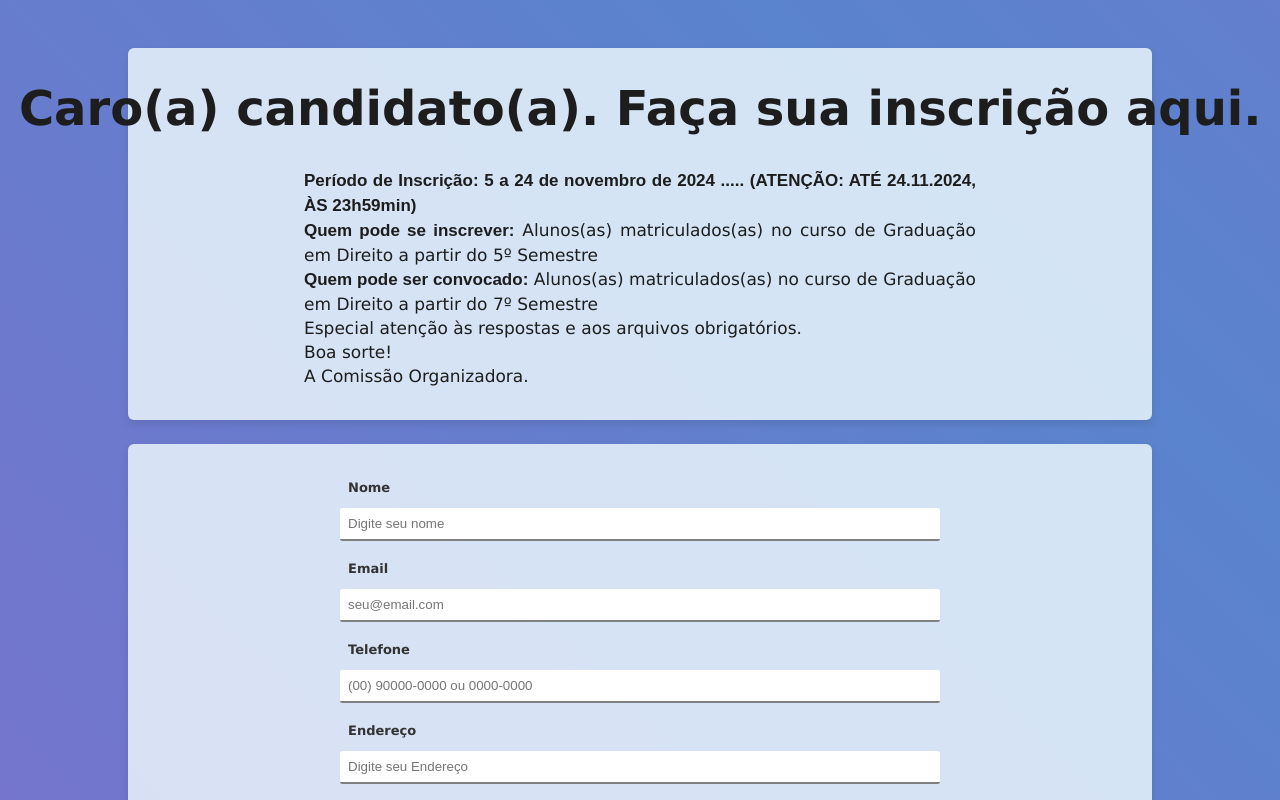
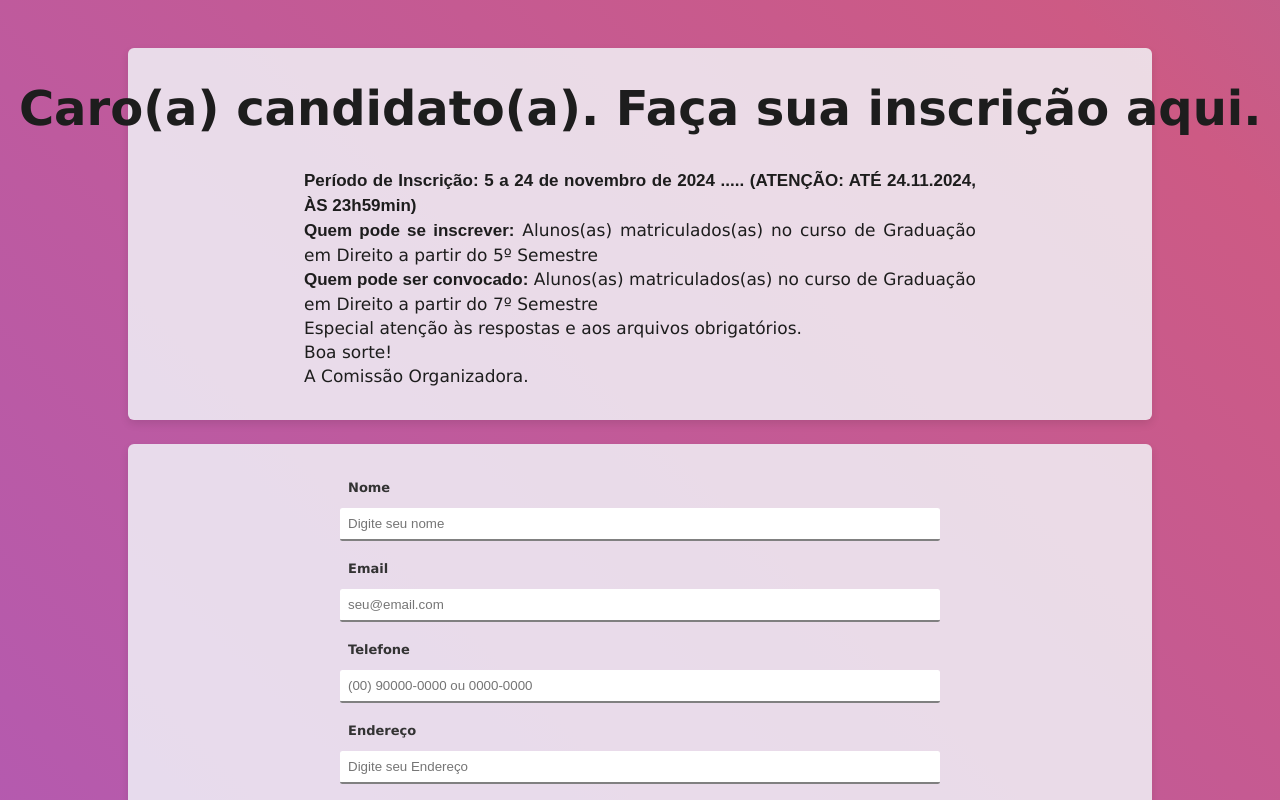
Before and after one commit to Fuyuki077/FormESTAGIO, a React (Vite) app in the folder forms/: page / in a window 1280 px wide. Shown: the top 800 px of the page. Built offline with nearby package versions, Linux system fonts and the light colour scheme.

Commit message:
ajuste no animate -mudanca nas cores -aumentar a quatidade de tempo -refatoracao pra retirada de linhas redundantes

```diff
--- a/forms/src/index.css
+++ b/forms/src/index.css
@@ -7,19 +7,23 @@
 
 body {
   min-height: 100vh;
-  background: linear-gradient(45deg, #5A84CD, #A35ACD, #5A84CD, #A35ACD);
+  margin: 0;
+  background: linear-gradient(45deg,
+    #5A84CD,
+    #6A74CD,
+    #A35ACD,
+    #CD5A84,
+    #5A84CD
+  );
   background-size: 400% 400%;
-  animation: animate 10s ease infinite;
+  animation: gradientFlow 12s linear infinite;
 }
 
-@keyframes animate {
-  0% {
+@keyframes gradientFlow {
+  0%, 100%  {
     background-position: 0% 50%;
   }
   50% {
     background-position: 100% 50%;
   }
-  100% {
-    background-position: 0% 50%;
-  }
 }
```
